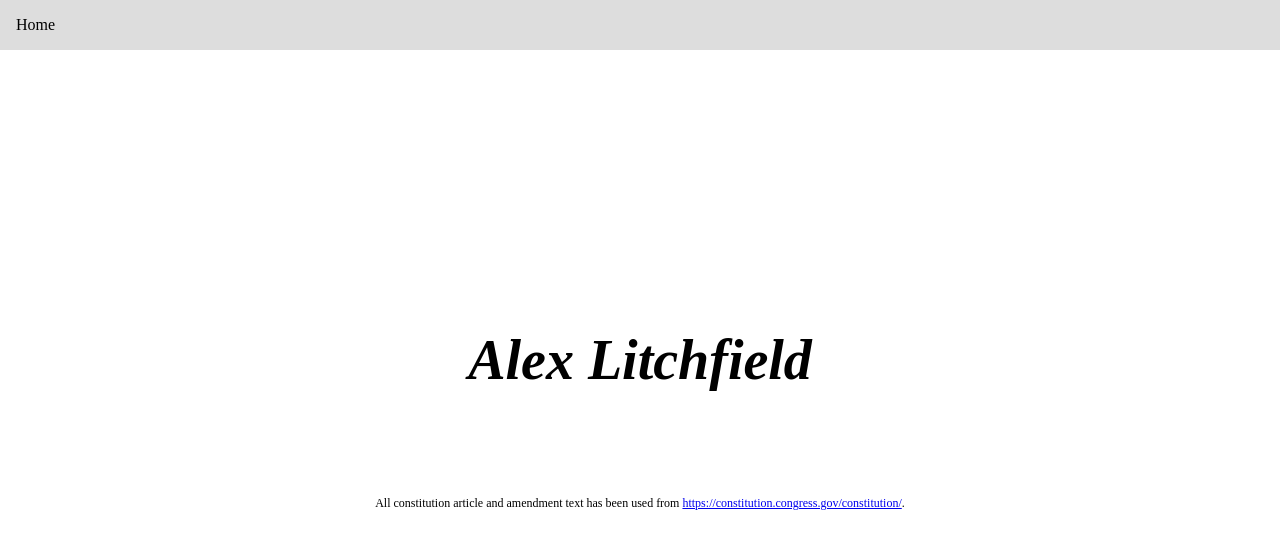
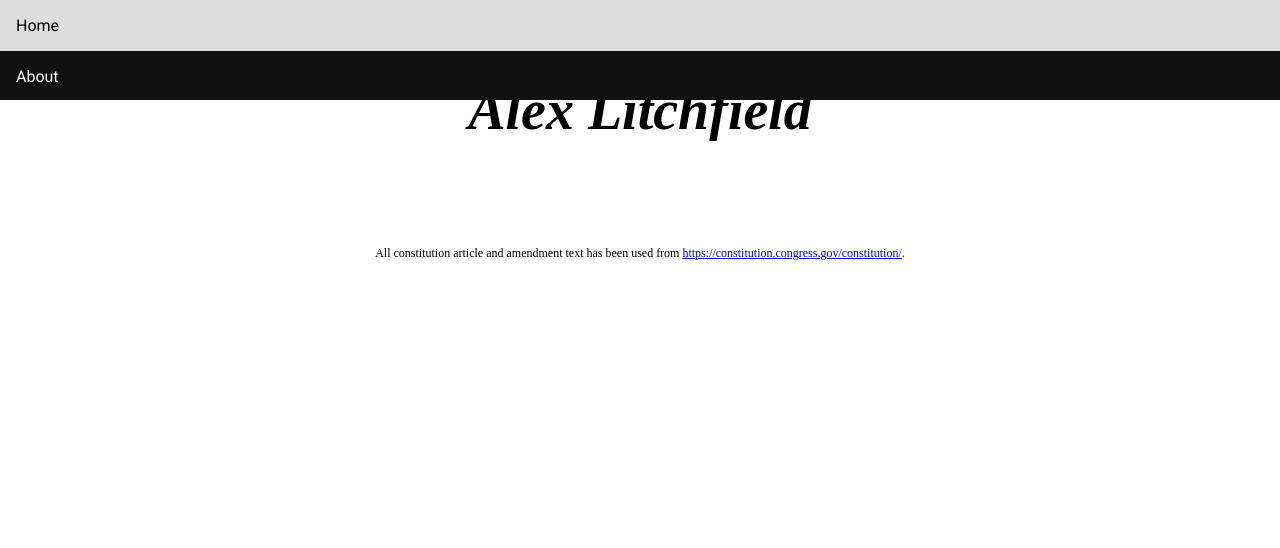
Before and after one commit to kyogrekube/Personal_Website, a plain HTML site: page index.html in a window 1280 px wide. Drawn offline with nearby package versions, Linux system fonts and the light colour scheme; a script that the page names is missing; a web font is replaced by a local one.

Commit message:
Add files via upload

```diff
--- a/index.html
+++ b/index.html
@@ -15,7 +15,7 @@
     <script src="https://ajax.googleapis.com/ajax/libs/jquery/3.5.1/jquery.min.js"></script>
     <script src="index.js"></script>
 
-    <title>Constitution</title>
+    <title>Alex Litchfield</title>
 </head>
 <body>
     <nav class="sidenav">
--- a/style.css
+++ b/style.css
@@ -27,11 +27,11 @@ h1 {
   padding: 40px;
 }
 
-* Style the side navigation */
+/* Style the side navigation */
 .sidenav {
   font-family: 'Roboto', sans-serif;
-  height: 100%;
-  width: 200px;
+  height: 100px;
+  width: 100%;
   position: fixed;
   z-index: 1;
   top: 0;
```
